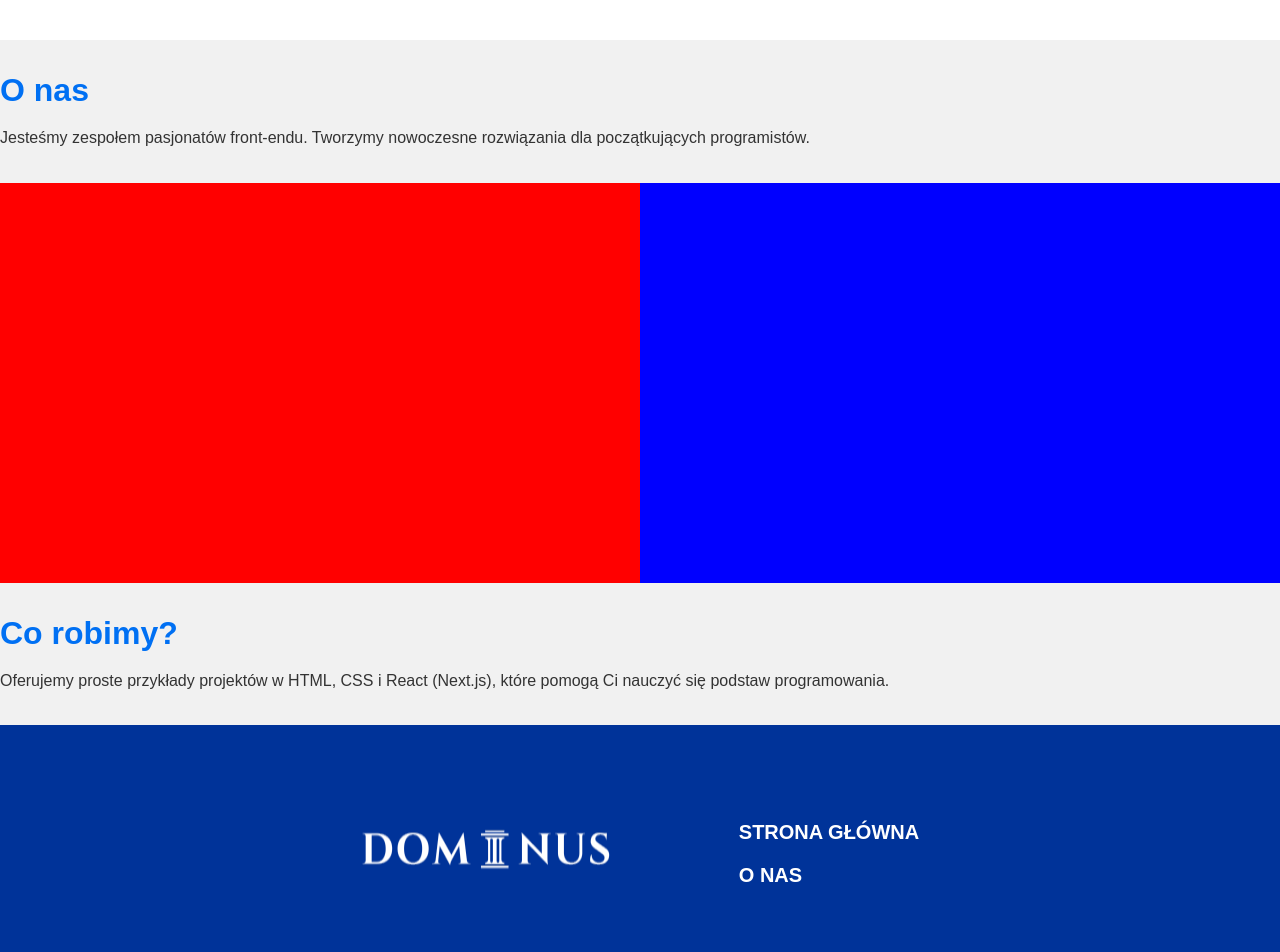
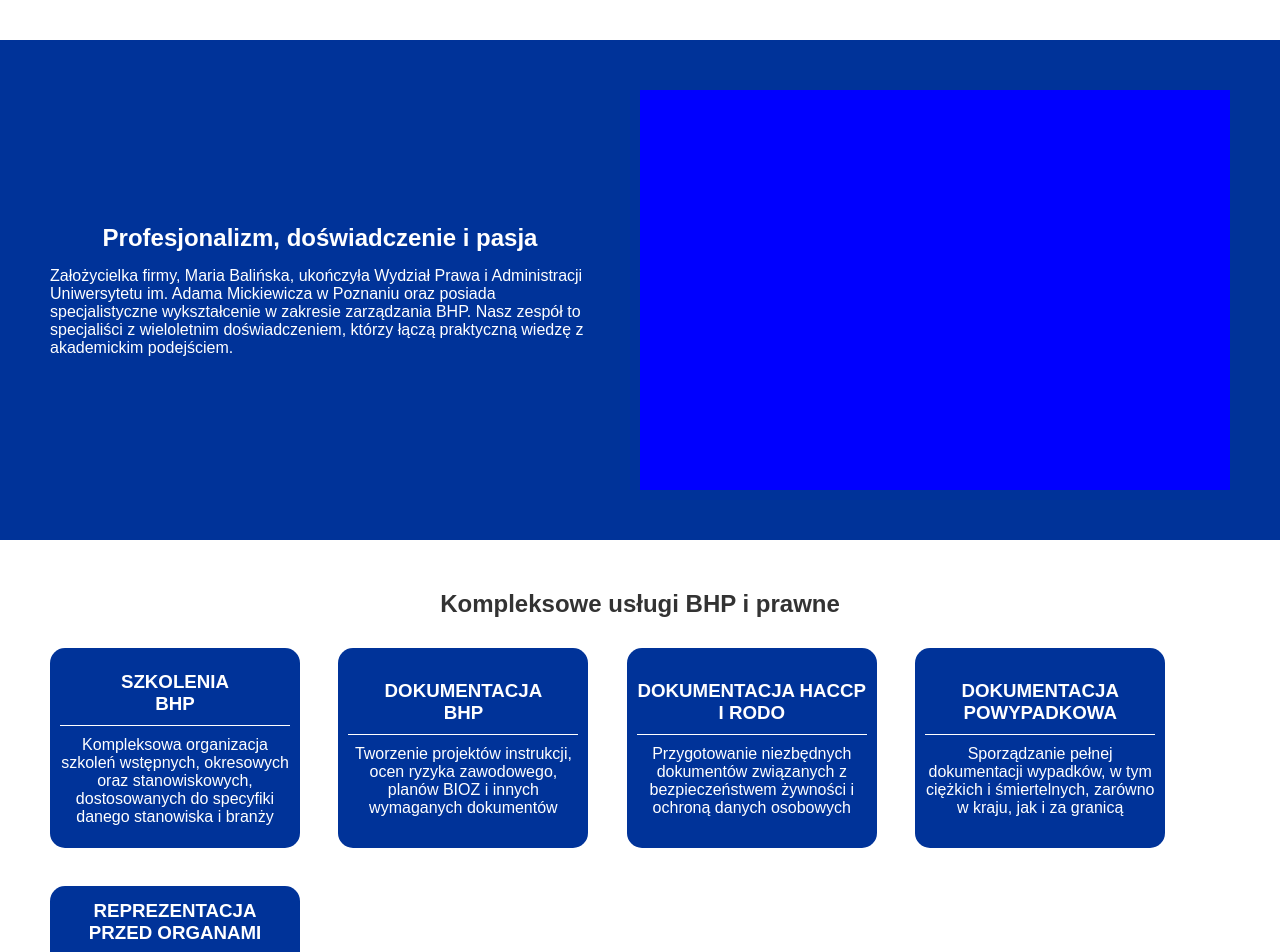
Before and after one commit to DawidWit/dominus-bhp, a Next.js app: page / in a window 1280 px wide. Shown: the part 760-1712 px from the top of the page. Built offline with nearby package versions, Linux system fonts and the light colour scheme.

Commit message:
added two sections with content, changing metadata, formatting code,

```diff
--- a/src/app/layout.tsx
+++ b/src/app/layout.tsx
@@ -13,8 +13,8 @@ const geistMono = Geist_Mono({
 });
 
 export const metadata: Metadata = {
-  title: "Dominus BHP Polska",
-  description: "Dominus BHP Polska – kompleksowe usługi z zakresu bezpieczeństwa i higieny pracy na terenie całej Polski. Szkolenia, audyty i doradztwo BHP dla firm w każdej branży.",
+  title: "Dominus – Ponad 20 lat doświadczenia w doradztwie prawnym i BHP",
+  description: "Firma Maria Balińska „Dominus” od ponad dwóch dekad wspiera przedsiębiorstwa w realizacji wymogów prawnych oraz w zakresie bezpieczeństwa i higieny pracy. Tworzymy zespół wykwalifikowanych prawników, który zapewnia kompleksowe wsparcie dostosowane do potrzeb klienta.",
 };
 
 export default function RootLayout({
--- a/src/app/page.tsx
+++ b/src/app/page.tsx
@@ -4,23 +4,26 @@ import Image from "next/image";
 import LogoFull from "./../../public/logo_full_500x500.webp"
 import WebFooter from "@/components/footer/footer";
 import WebNav from "@/components/nav/nav";
-import InfoSection from "@/components/info_stage/info_stage";
+import About from "@/app/sections/about/about";
+import {Section} from "@/components/section/section";
+import Services from "./sections/services/services";
 
 export default function Home() {
   return (
     <>
       {/* Head służy do ustawiania tagów <head>, np. <title> */}
       <Head>
-        <title>Dominus BHP Szkolenia z zakresu BHP</title>
+        <title>Dominus – Ponad 20 lat doświadczenia w doradztwie prawnym i BHP</title>
         <meta
-          name="Dominus BHP Szkolenia z zakresu BHP Polska"
-          content="Dominus BHP Polska – kompleksowe usługi z zakresu bezpieczeństwa i higieny pracy na terenie całej Polski. Szkolenia, audyty i doradztwo BHP dla firm w każdej branży."
+          name="Dominus – Ponad 20 lat doświadczenia w doradztwie prawnym i BHP"
+          content="Firma Maria Balińska „Dominus” od ponad dwóch dekad wspiera przedsiębiorstwa w realizacji wymogów prawnych oraz w zakresie bezpieczeństwa i higieny pracy. Tworzymy zespół wykwalifikowanych prawników, który zapewnia kompleksowe wsparcie dostosowane do potrzeb klienta."
         />
       </Head>
 
       {/* Hero Section */}
 
       <header className={styles.hero}>
+
         <WebNav />
 
         <Image
@@ -32,21 +35,12 @@ export default function Home() {
       </header>
       {/* Główna treść */}
       <main className="container">
-        <section className={styles.section}>
-          <h2>O nas</h2>
-          <p>
-            Jesteśmy zespołem pasjonatów front-endu. Tworzymy nowoczesne
-            rozwiązania dla początkujących programistów.
-          </p>
-        </section>
-        <InfoSection />
-        <section className={styles.section}>
-          <h2>Co robimy?</h2>
-          <p>
-            Oferujemy proste przykłady projektów w HTML, CSS i React (Next.js),
-            które pomogą Ci nauczyć się podstaw programowania.
-          </p>
-        </section>
+      <Section backgroundColor="#003399"> <About /></Section>
+      <Section backgroundColor="#ffffff"> <Services /></Section>
+      <Section backgroundColor="#003399"><h1>sdfghjk</h1></Section>
+
+
+
       </main>
 
       {/* Stopka */}
--- a/src/components/info_stage/info_stage.module.scss
+++ b/src/app/sections/about/about.module.scss
@@ -6,11 +6,27 @@
     grid-template-areas:
         "text photo";
     width: 100%;
-    .text {
+
+    .text{
+        display: flex;
         grid-area: text;
-        background-color: red;
+        background-color: transparent;
         width: 100%;
         height: 50vh;
+        flex-direction: column;
+    align-items: center;
+    justify-content: center;
+    flex-wrap: wrap;
+    padding: 0 50px 0 0;
+    }
+
+    .text h2{
+        color: white;
+        padding-bottom: 15px
+    }
+
+    .text p{
+        color: white;
     }
 
     .photo {
--- /dev/null
+++ b/src/app/sections/about/about.tsx
@@ -0,0 +1,13 @@
+import styles from "./about.module.scss";
+
+export default function About() {
+  return (
+    <section className={`${styles.container}`}>
+      <div className={styles.text}>
+        <h2>Profesjonalizm, doświadczenie i pasja</h2>
+        <p>Założycielka firmy, Maria Balińska, ukończyła Wydział Prawa i Administracji Uniwersytetu im. Adama Mickiewicza w Poznaniu oraz posiada specjalistyczne wykształcenie w zakresie zarządzania BHP. Nasz zespół to specjaliści z wieloletnim doświadczeniem, którzy łączą praktyczną wiedzę z akademickim podejściem.</p>
+      </div>
+      <div className={styles.photo}></div>
+    </section>
+  );
+}
--- /dev/null
+++ b/src/app/sections/services/services.module.scss
@@ -0,0 +1,37 @@
+.services_list {
+  list-style: none;
+  padding: 0;
+  margin: 0;
+  display: flex;
+  flex-direction: row;
+  align-items: center;
+  flex-wrap: wrap;
+  gap: 3vw;
+  li {
+    margin-top: 15px;
+    display: flex;
+    align-items: center;
+    gap: 10px;
+    div {
+      display: flex;
+      flex-direction: column;
+    }
+  }
+}
+#serviceBox {
+    display: flex;
+    flex-direction: column;
+    justify-content: center;
+    padding: 10px ;
+  border-radius: 15px;
+  height: 200px;
+  background-color: #003399;
+  width: calc(20% - 2.5vw) ;
+  min-width: 250px;
+  max-width: 300px;
+}
+
+#serviceBox:hover {
+     transition:  0.25s linear;
+    transform: scale(1.03);
+  }
--- /dev/null
+++ b/src/app/sections/services/services.tsx
@@ -0,0 +1,92 @@
+import styles from "./services.module.scss";
+import { ServicesBox } from "./services_box";
+
+export default function Services() {
+  return (
+    <section className={`${styles.container}`}>
+      <div className={styles.text}>
+        <h2 style={{ textAlign: "center", marginBottom: "30px"}}>Kompleksowe usługi BHP i prawne</h2>
+        <div className={styles.services_list}>
+          <ServicesBox
+            title={
+              <h3
+                style={{
+                  textAlign: "center",
+                  color: "white",
+                  textTransform: "uppercase",
+                  whiteSpace: "pre-line",
+                }}
+              >
+                {"Szkolenia \n BHP"}
+              </h3>
+            }
+            text="Kompleksowa organizacja szkoleń wstępnych, okresowych oraz stanowiskowych, dostosowanych do specyfiki danego stanowiska i branży"
+          />
+          <ServicesBox
+            title={
+              <h3
+                style={{
+                  textAlign: "center",
+                  color: "white",
+                  textTransform: "uppercase",
+                  whiteSpace: "pre-line",
+                }}
+              >
+                {"Dokumentacja \n BHP"}
+              </h3>
+            }
+            text="Tworzenie projektów instrukcji, ocen ryzyka zawodowego, planów
+                BIOZ i innych wymaganych dokumentów"
+          />
+          <ServicesBox
+            title={
+              <h3
+                style={{
+                  textAlign: "center",
+                  color: "white",
+                  textTransform: "uppercase",
+                  whiteSpace: "pre-line",
+                }}
+              >
+                {"Dokumentacja HACCP i RODO"}
+              </h3>
+            }
+            text="Przygotowanie niezbędnych dokumentów związanych z
+                bezpieczeństwem żywności i ochroną danych osobowych"
+          />
+          <ServicesBox
+            title={
+              <h3
+                style={{
+                  textAlign: "center",
+                  color: "white",
+                  textTransform: "uppercase",
+                  whiteSpace: "pre-line",
+                }}
+              >
+                {"Dokumentacja powypadkowa"}
+              </h3>
+            }
+            text="Sporządzanie pełnej dokumentacji wypadków, w tym ciężkich i
+                śmiertelnych, zarówno w kraju, jak i za granicą"
+          />
+          <ServicesBox
+            title={
+              <h3
+                style={{
+                  textAlign: "center",
+                  color: "white",
+                  textTransform: "uppercase",
+                  whiteSpace: "pre-line",
+                }}
+              >
+                {"Reprezentacja przed organami"}
+              </h3>
+            }
+            text="Zapewnienie wsparcia w kontaktach z Państwową Inspekcją Pracy oraz Państwową Inspekcją Sanitarną, obejmujące doradztwo i reprezentację"
+          />
+        </div>
+      </div>
+    </section>
+  );
+}
--- /dev/null
+++ b/src/app/sections/services/services_box.tsx
@@ -0,0 +1,14 @@
+import style from "./services.module.scss";
+
+interface ServicesBoxProps {
+    title: React.ReactNode;
+    text: String
+  }
+
+export function ServicesBox({title, text}: ServicesBoxProps) {
+    return <div id={style.serviceBox}>
+        {title}
+        <div style={{width:"100%",height:"1px",background:"white", margin: "10px 0" }}></div>
+        <p style={{color:"white", textAlign:"center"}}>{text}</p>
+    </div>
+}
--- a/src/components/info_stage/info_stage.tsx
+++ /dev/null
@@ -1,12 +0,0 @@
-import styles from "./info_stage.module.scss";
-
-export default function InfoSection() {
-  return (
-    <section
-      className={`${styles.container}`}
-    >
-      <div className={styles.text}></div>
-      <div className={styles.photo}></div>
-    </section>
-  );
-}
--- a/src/components/nav/nav.module.scss
+++ b/src/components/nav/nav.module.scss
@@ -23,7 +23,6 @@
 .heroStickyTransparent {
   background-color: transparent !important;
 }
-
 
 .heroSticky {
   position: fixed;
@@ -52,6 +51,11 @@
   border: none;
 }
 
+.menu_button
+{
+    color: white;
+}
+
 .menu_button a {
     color: white;
   font-weight: bold;
@@ -61,13 +65,17 @@
 }
 
 .menu_button a::after {
+  position: absolute;
   content: '';
-    position: absolute;
   left: 0;
   bottom: -5px;
   width: 0;
   height: 2px;
-    background: linear-gradient(to right, rgba(170, 199, 250, 1), rgba(39, 143, 198, 1));
+  background: linear-gradient(
+    to right,
+    rgba(170, 199, 250, 1),
+    rgba(39, 143, 198, 1)
+  );
   transition: width 0.3s ease;
 }
 
--- a/src/components/nav/nav.tsx
+++ b/src/components/nav/nav.tsx
@@ -37,18 +37,23 @@ export default function WebNav() {
         <li>
           <a >STRONA GŁÓWNA</a>
         </li>
+        <span>•</span>
         <li>
           <a >O NAS</a>
         </li>
+        <span>•</span>
+        <li>
+          <a >KONTAKT</a>
+        </li>
       </ol>
-      <div style={{ gap: "10px", display: "flex" , width: "200px", justifyContent: "flex-end"}}>
+      {/* <div style={{ gap: "10px", display: "flex" , width: "200px", justifyContent: "flex-end"}}>
         <button className={styles.nav_button}>
           <Icon path={mdiPhone} size={1} color="black" />
         </button>
         <button className={styles.nav_button}>
           <Icon path={mdiEmail} size={1.1} color="black" />
         </button>
-      </div>
+      </div> */}
     </div>
   );
 }
--- /dev/null
+++ b/src/components/section/section.module.scss
@@ -0,0 +1,3 @@
+.section{
+    padding: 50px;
+}
--- /dev/null
+++ b/src/components/section/section.tsx
@@ -0,0 +1,10 @@
+import style from "./section.module.scss";
+
+interface SectionProps {
+  children: React.ReactNode;
+  backgroundColor: String
+}
+
+export function Section({ children, backgroundColor }: SectionProps) {
+  return <section className={style.section} style={{background: `${backgroundColor}`}}>{children}</section>;
+}
```
Lines whose indentation alone changed are shown as unchanged.
